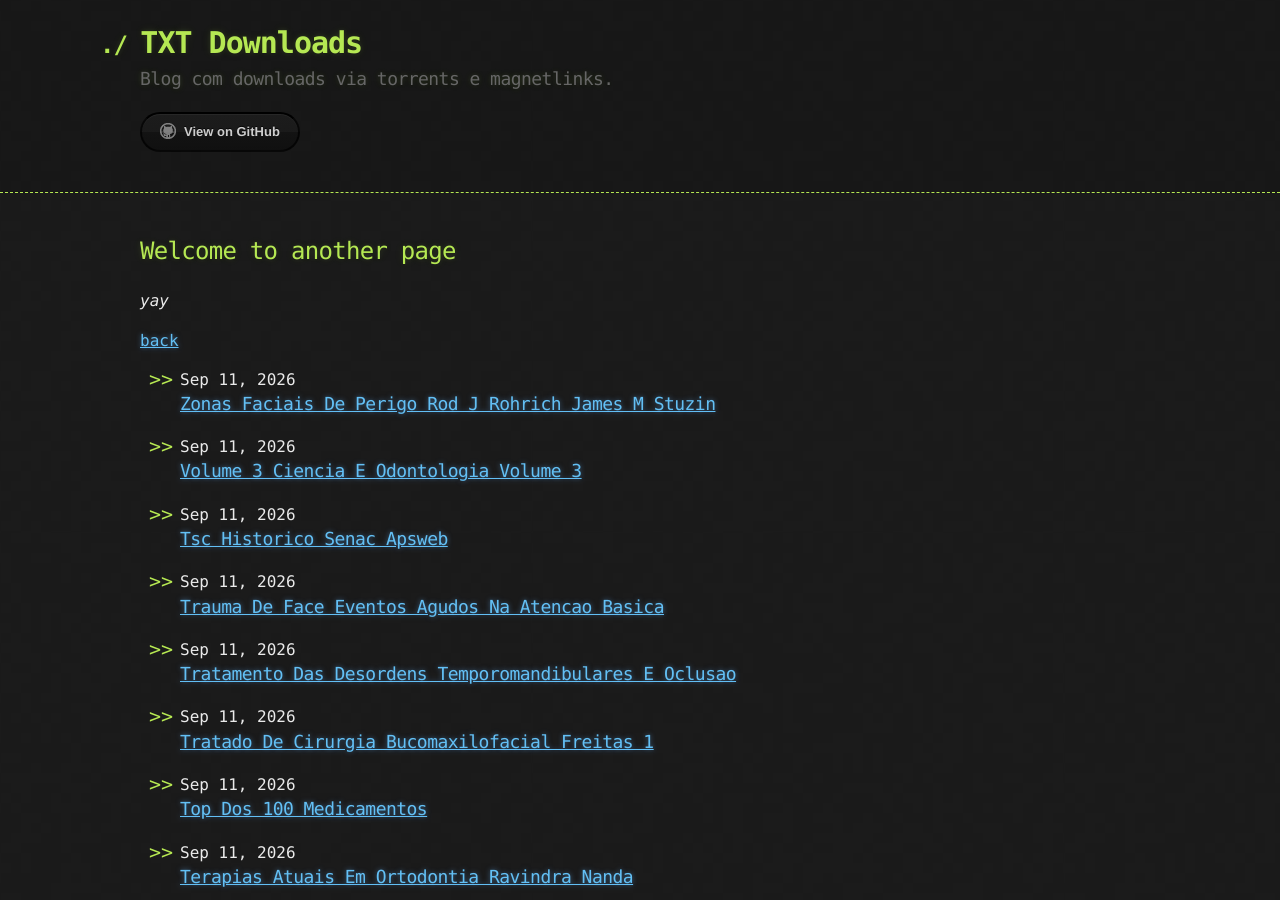
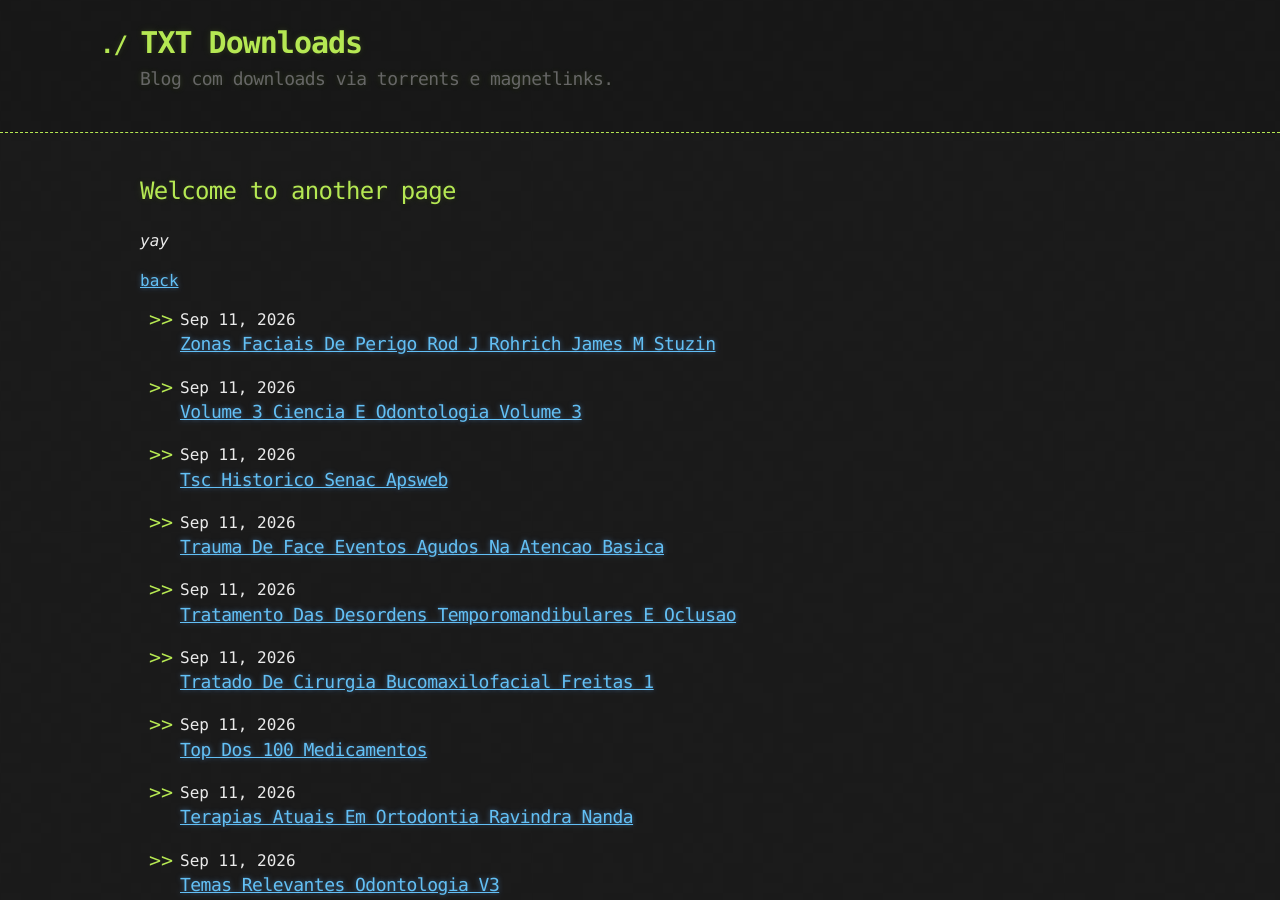
Before and after one commit to txtex/txt, a Jekyll site: the page built from index.md, in a window 1280 px wide and 900 px high. Built offline with Jekyll 4.4.1, drawn with Linux system fonts in a browser that asks for light colours.

Commit message:
Update default.html

```diff
--- a/_layouts/default.html
+++ b/_layouts/default.html
@@ -23,8 +23,8 @@
           {% if site.show_downloads %}
             <a href="{{ site.github.zip_url }}" class="btn">Download as .zip</a>
             <a href="{{ site.github.tar_url }}" class="btn">Download as .tar.gz</a>
+          <a href="{{ site.github.repository_url }}" class="btn btn-github"><span class="icon"></span>View on GitHub</a>
           {% endif %}
-          <a href="{{ site.github.repository_url }}" class="btn btn-github"><span class="icon"></span>View on GitHub</a>
         </section>
       </div>
     </header>
```
